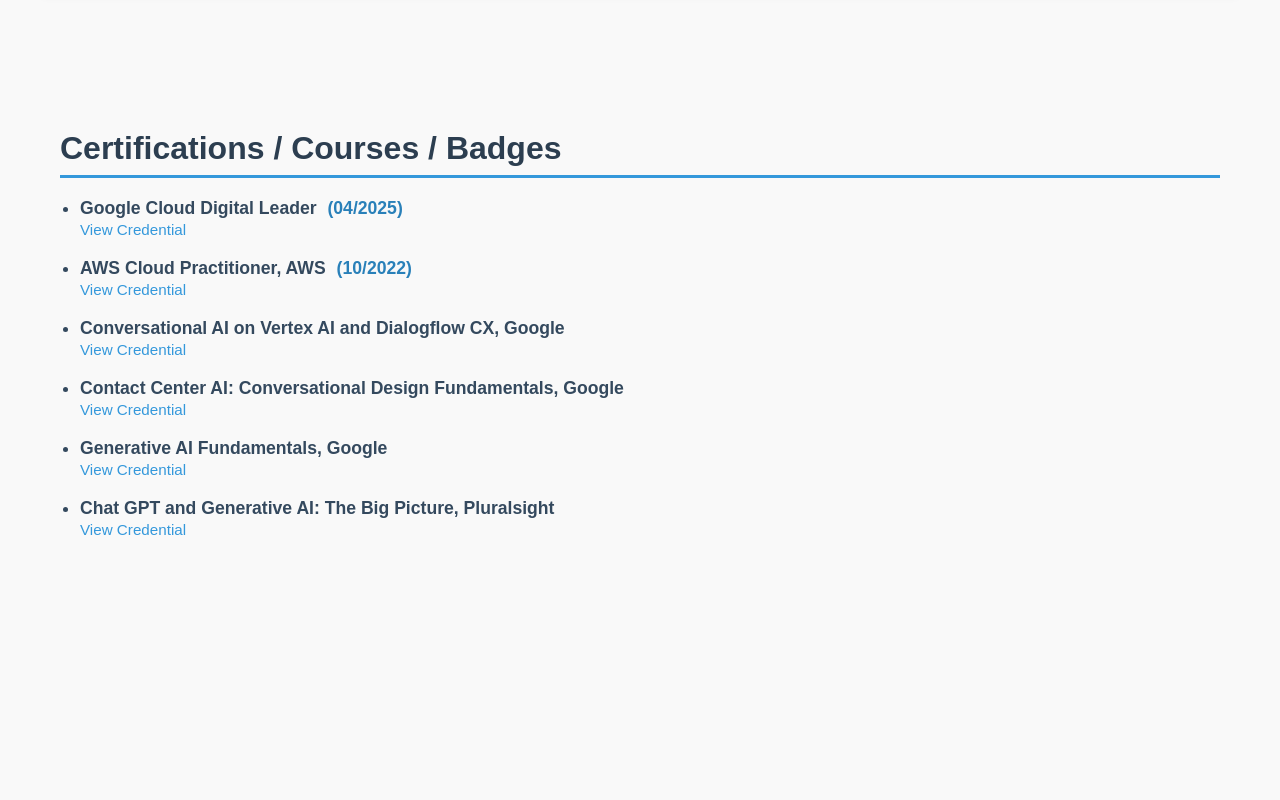
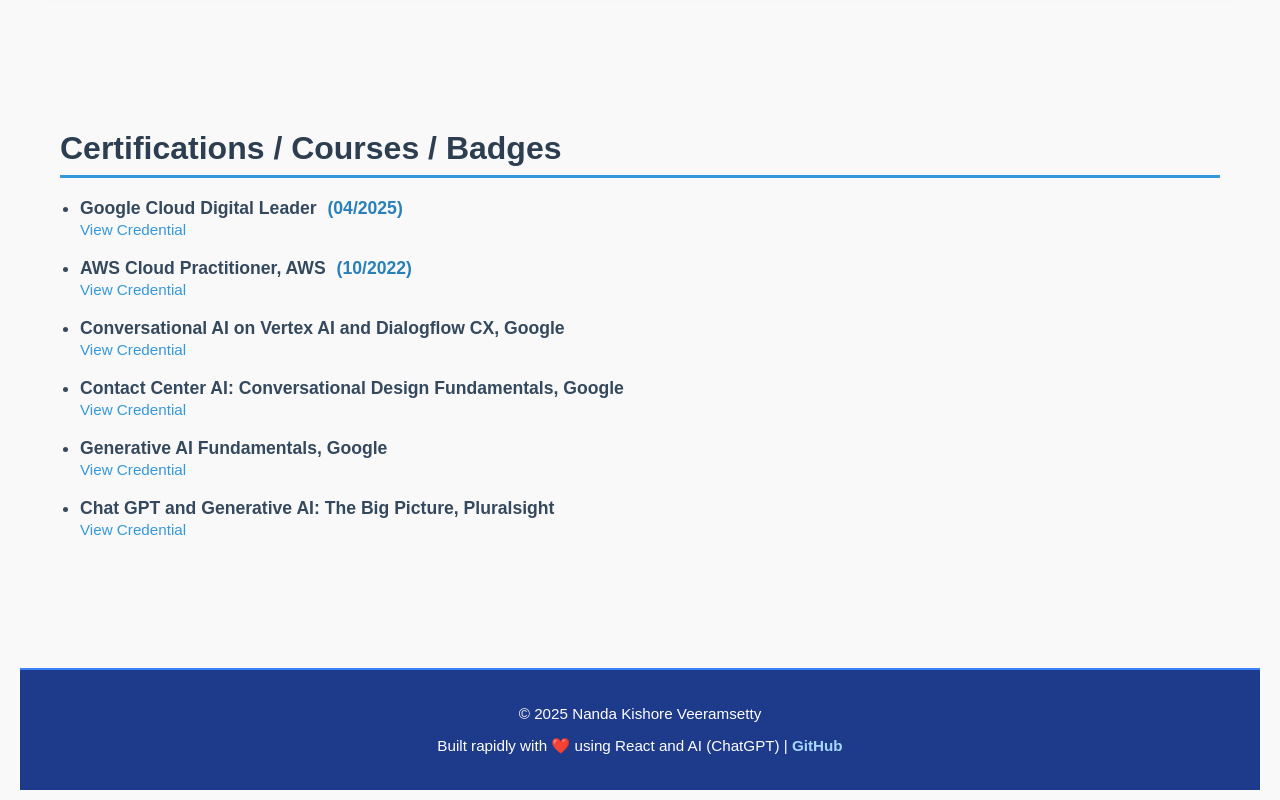
Before and after one commit to nandakishoreveeramsetty/my-portfolio, a React (Create React App) app: page / in a window 1280 px wide. Shown: the part 4564-5364 px from the top of the page. Before the commit the page ends 5182 px from the top, so only its background shows below. Built offline with nearby package versions, Linux system fonts and the light colour scheme.

Commit message:
added footer

```diff
--- a/src/App.js
+++ b/src/App.js
@@ -33,6 +33,7 @@
 import Certifications from "./components/Certifications";
 import "./App.css";
 import EmploymentHistory from "./components/EmploymentHistory";
+import Footer from "./components/Footer";
 
 function App() {
   useEffect(() => {
@@ -57,6 +58,9 @@
       <section data-aos="fade-up">
         <Certifications />
       </section>
+      <section data-aos="fade-up">
+        <Footer />
+      </section>
     </div>
   );
 }
--- /dev/null
+++ b/src/components/Footer.js
@@ -0,0 +1,23 @@
+// src/components/Footer.js
+import React from "react";
+import "../styles/Footer.css";
+
+const Footer = () => {
+  return (
+    <footer className="footer">
+      <p>© {new Date().getFullYear()} Nanda Kishore Veeramsetty</p>
+      <p>
+       Built rapidly with ❤️ using React and AI (ChatGPT) |{" "}
+        <a
+          href="https://github.com/nandakishoreveeramsetty/my-portfolio"
+          target="_blank"
+          rel="noopener noreferrer"
+        >
+          GitHub
+        </a>
+      </p>
+    </footer>
+  );
+};
+
+export default Footer;
--- /dev/null
+++ b/src/styles/Footer.css
@@ -0,0 +1,21 @@
+.footer {
+    text-align: center;
+    padding: 20px;
+    background-color: #1e3a8a;
+    color: white;
+    margin-top: 40px;
+    border-top: 2px solid #3b82f6;
+    font-size: 0.95rem;
+  }
+
+  .footer a {
+    color: #a5d8ff;
+    text-decoration: none;
+    font-weight: 600;
+    transition: color 0.3s ease;
+  }
+
+  .footer a:hover {
+    color: #e0f2ff;
+    text-decoration: underline;
+  }
```
